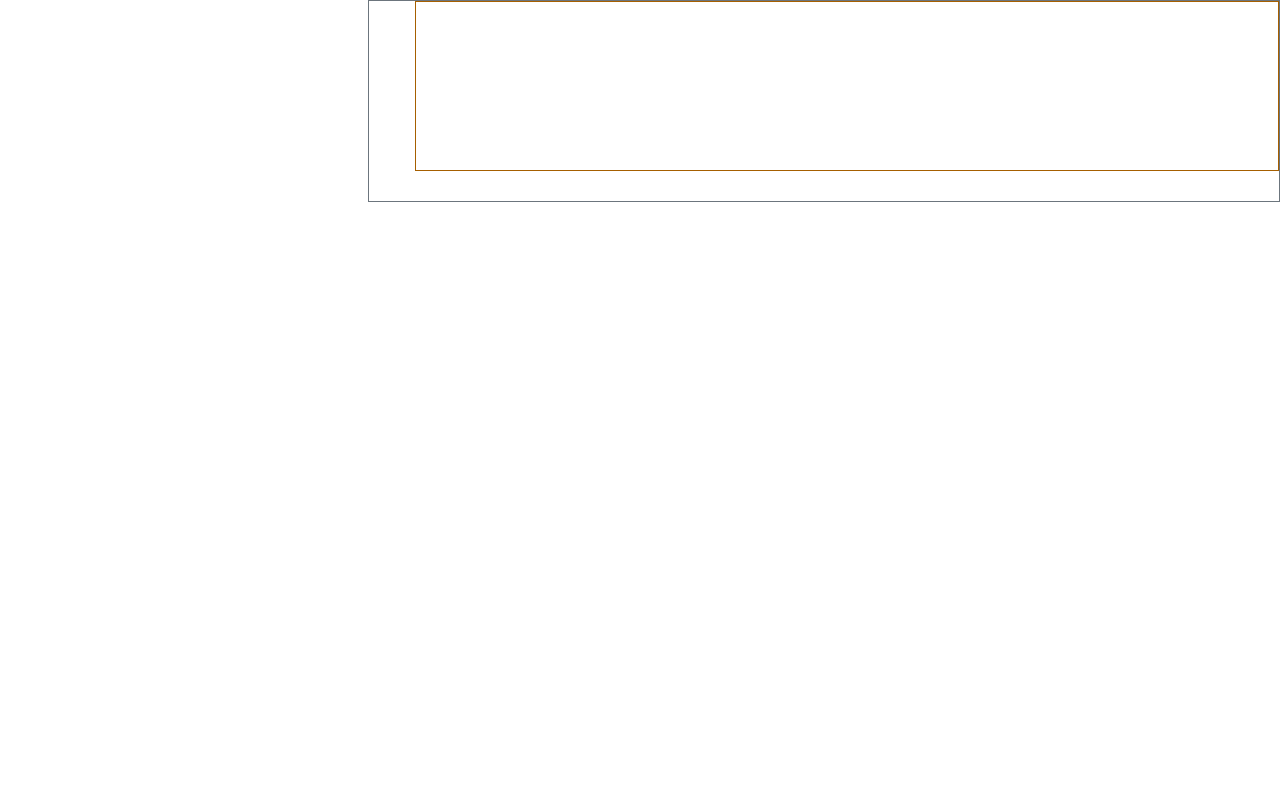
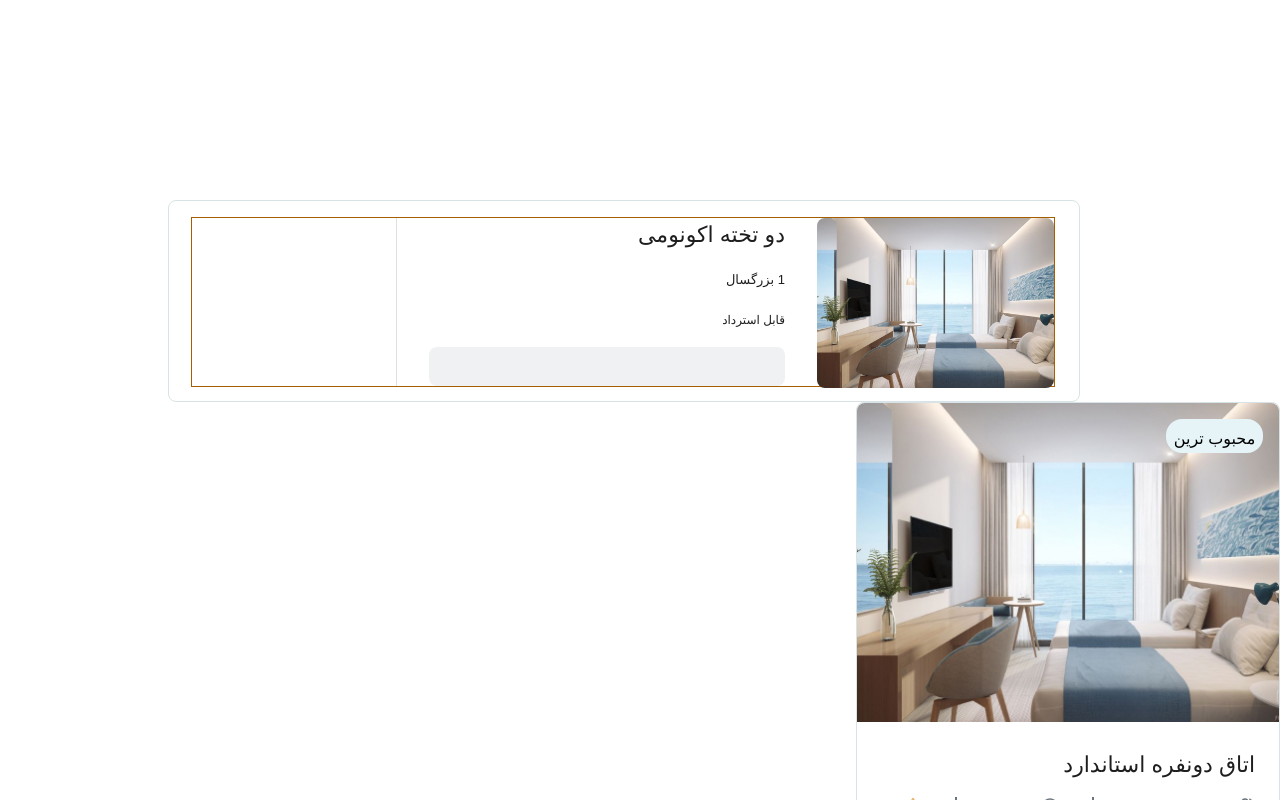
Before and after one commit to amirmatinjamshidi-rgb/Hotel-Mojan, a Next.js app: page /shop in a window 1280 px wide. Shown: the top 800 px of the page. Built offline with nearby package versions, Linux system fonts and the light colour scheme.

Commit message:
added RoomCard

```diff
--- a/app/shop/components/RoomCard.tsx
+++ b/app/shop/components/RoomCard.tsx
@@ -1,11 +1,44 @@
-import React from "react";
+import Image from "next/image";
+import Dummy from "@/public/Dummy.jpg";
+import { Divider } from "@mui/material";
+const RoomCard = () => {
+  return (
+    <div className="w-[912px] h-[202px] border border-primaryBorder hover:shadow-md mt-50 mr-50 py-4 px-6 rounded-lg">
+      <div className="border border-yellow-700 w-[864px] h-[170px] flex flex-row gap-8">
+        <div>
+          <Image
+            src={Dummy}
+            width={237}
+            height={170}
+            alt="Dummy"
+            className="w-[237px] h-[170px] rounded-lg"
+          />
+        </div>
+        <div className="w-[356px] flex flex-col justify-start gap-4">
+          <div>
+            <span className="text-[22px] text-textPrimary">
+              دو تخته اکونومی
+            </span>
+          </div>
+          <div>
+            <span className="text-[13px] text-textPrimary">1 بزرگسال</span>
+          </div>
+          <div>
+            <span className="text-[12px] text-textPrimary">قابل استرداد </span>
+          </div>
+          <div className="w-[356px] h-10 bg-[#6C757D1A] rounded-lg">
+            <div className="flex flex-row justify-between "></div>
+          </div>
+        </div>
+        <div>
+          <Divider orientation="vertical" className="text-primaryBorder" />
+        </div>
+        <div>
 
-const RoomCard = () => {
-  return <div className="w-[912px] h-[202px] border border-textSecondary hover:shadow-md">
-    <div className="border border-yellow-700 w-[864px] h-[170px] py-4 px-6">
-
+        </div>
+      </div>
     </div>
-  </div>;
+  );
 };
 
 export default RoomCard;
--- a/app/shop/page.tsx
+++ b/app/shop/page.tsx
@@ -1,12 +1,18 @@
 import React from "react";
 
 import RoomCard from "./components/RoomCard";
+import NormalCard from "./components/NormalCard";
+
+import OffCard from "./components/OffCard";
 
 
 const page = () => {
   return (
     <div>
       <RoomCard />
+      <NormalCard />
+
+      <OffCard/>
     </div>
   );
 };
```
